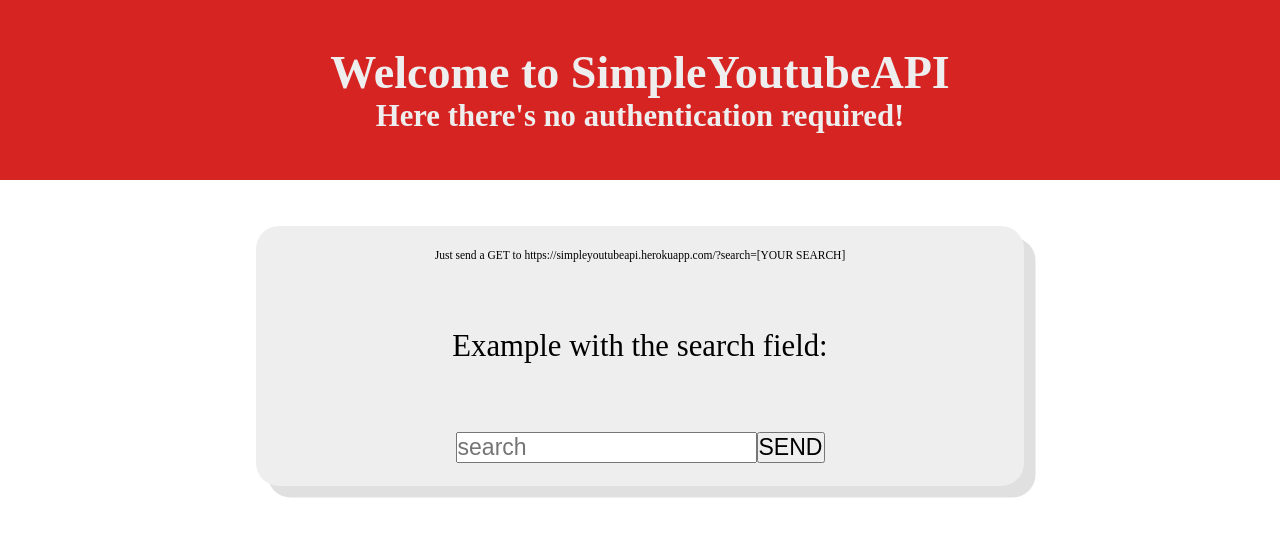
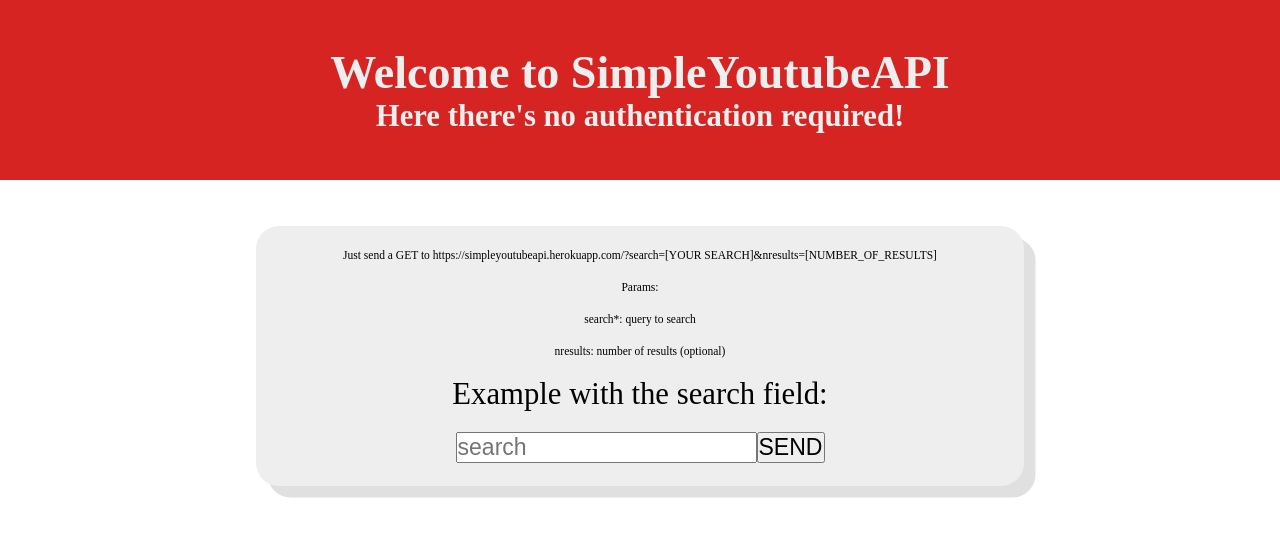
Before and after one commit to chap0lin/SimpleYoutubeAPI, a website: page src/index.html in a window 1280 px wide. Drawn offline with Linux system fonts and the light colour scheme.

Commit message:
Explain parameters

```diff
--- a/src/index.html
+++ b/src/index.html
@@ -59,10 +59,10 @@
             flex-basis: 400px;
 
         }
-        p:first-child{
+        p{
             font-size: 1.2rem;
         }
-        p{
+        .container .example{
             font-size: 3.2rem;
         }
     </style>
@@ -74,8 +74,11 @@
     </header>
     <main>
         <div class="container">
-            <p>Just send a GET to https://simpleyoutubeapi.herokuapp.com/?search=[YOUR SEARCH]</p>
-            <p>Example with the search field: </p>
+            <p>Just send a GET to https://simpleyoutubeapi.herokuapp.com/?search=[YOUR SEARCH]&nresults=[NUMBER_OF_RESULTS]</p>
+            <p>Params:</p>
+            <p>search*: query to search</p>
+            <p>nresults: number of results (optional)</p>
+            <p class="example">Example with the search field: </p>
             <form action="/videos">
                 <input class="fieldText" type="text" name="search" placeholder="search">
                 <input type="submit" value="SEND">
```
